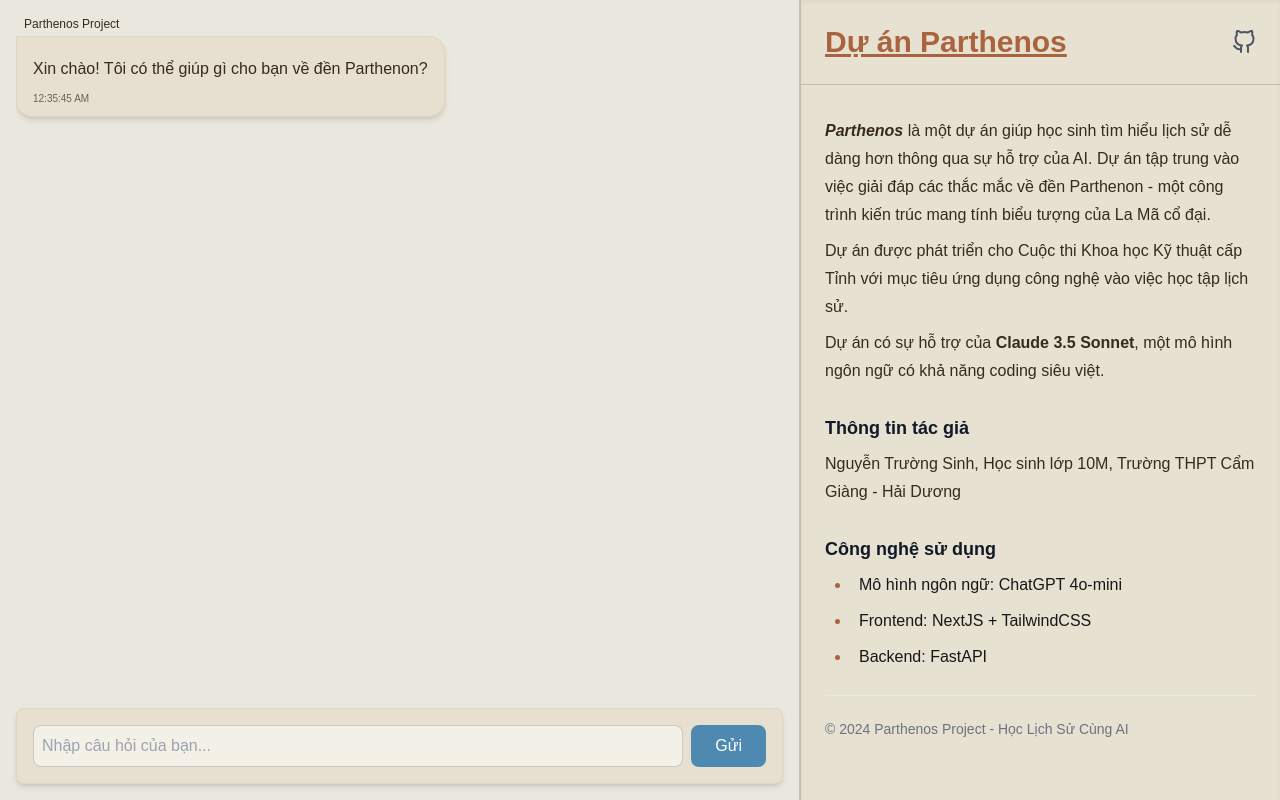
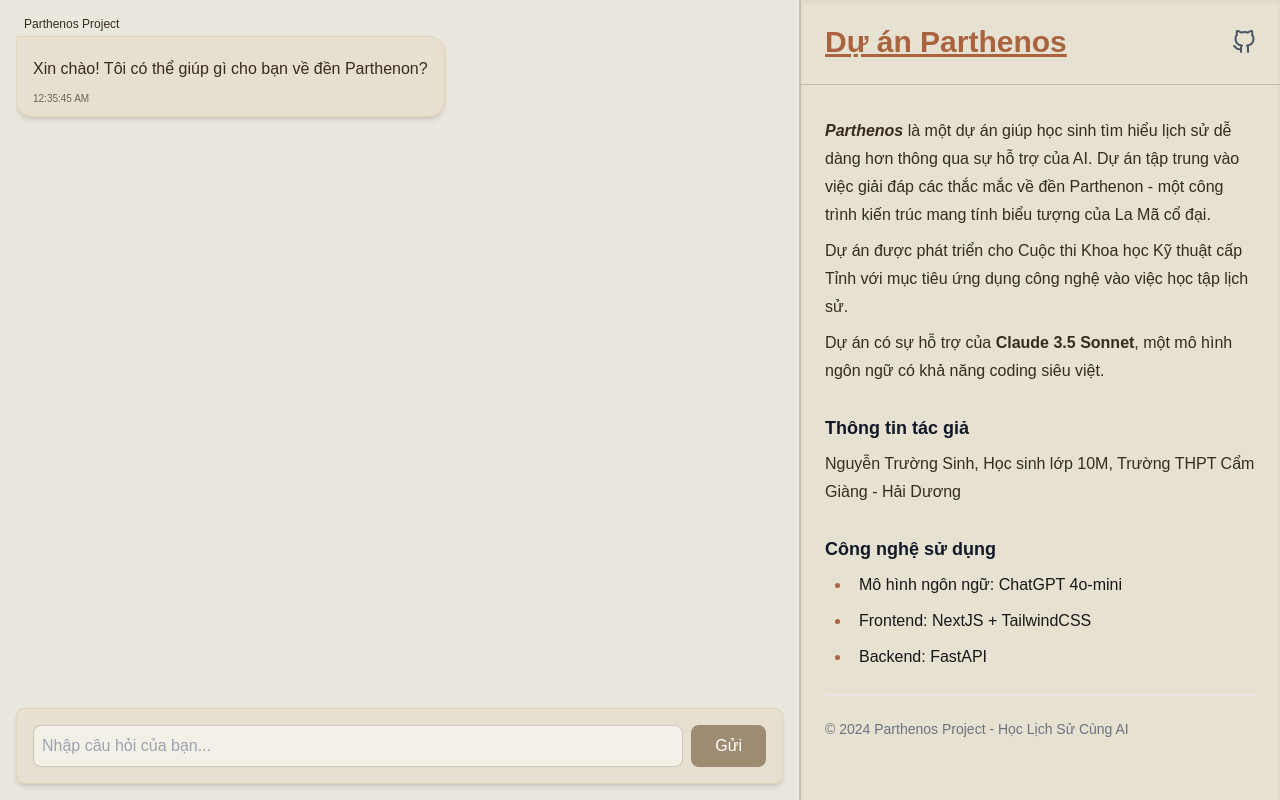
Before and after one commit to alaireselene/pantheus, a Next.js app in the folder apps/frontend/: page / in a window 1280 px wide. Built offline with nearby package versions, Linux system fonts and the light colour scheme; a web font is replaced by a local one.

Commit message:
Remove form

```diff
--- a/apps/frontend/app/page.tsx
+++ b/apps/frontend/app/page.tsx
@@ -1,5 +1,5 @@
 "use client";
-import { useState, FormEvent } from "react";
+import { useState, FormEvent, KeyboardEvent } from "react";
 import MarkdownRenderer from "../components/MarkdownRenderer";
 import { ApiError } from "../types/error";
 import { Message } from "../types/chat";
@@ -16,9 +16,14 @@
   const [input, setInput] = useState("");
   const [isLoading, setIsLoading] = useState(false);
 
-  const handleSubmit = async (e: FormEvent<HTMLFormElement>) => {
-    e.preventDefault();
-    e.stopPropagation(); // Add this to prevent event bubbling
+  const handleKeyDown = (e: KeyboardEvent<HTMLTextAreaElement>) => {
+    if (e.key === "Enter" && !e.shiftKey) {
+      e.preventDefault();
+      handleMessage();
+    }
+  };
+
+  const handleMessage = async () => {
     if (!input.trim() || isLoading) return;
 
     const userMessage: Message = {
@@ -31,7 +36,7 @@
     try {
       setMessages((prev) => [...prev, userMessage]);
       setIsLoading(true);
-      setInput(""); // Clear input after setting message
+      setInput("");
 
       const apiUrl = process.env.NEXT_PUBLIC_API_URL || "http://127.0.0.1:8000";
       const res = await fetch(`${apiUrl}/api/chat`, {
@@ -134,27 +139,30 @@
           )}
         </div>
 
-        <form
-          onSubmit={handleSubmit}
-          className="flex gap-2 bg-ancient-yellow/10 p-4 rounded-lg shadow-md border border-ancient-yellow/20"
-        >
-          <input
-            type="text"
+        <div className="flex gap-2 bg-ancient-yellow/10 p-4 rounded-lg shadow-md border border-ancient-yellow/20">
+          <textarea
+            rows={1}
             value={input}
             onChange={(e) => setInput(e.target.value)}
+            onKeyDown={handleKeyDown}
             placeholder="Nhập câu hỏi của bạn..."
-            className="flex-1 p-2 border border-ancient-brown/20 rounded-lg bg-white/50 focus:outline-none focus:ring-2 focus:ring-ancient-azure/50"
+            className="flex-1 p-2 border border-ancient-brown/20 rounded-lg bg-white/50 focus:outline-none focus:ring-2 focus:ring-ancient-azure/50 resize-none overflow-hidden"
+            style={{
+              minHeight: "42px",
+              maxHeight: "200px",
+              height: "auto",
+            }}
             disabled={isLoading}
-            autoComplete="off"
           />
           <button
-            type="submit"
-            disabled={isLoading}
+            onClick={handleMessage}
+            type="button"
+            disabled={isLoading || !input.trim()}
             className="bg-ancient-azure text-white px-6 py-2 rounded-lg hover:bg-ancient-azure/90 disabled:bg-ancient-beaver transition-colors"
           >
             Gửi
           </button>
-        </form>
+        </div>
       </main>
 
       <aside className="w-[480px] h-screen flex flex-col bg-ancient-yellow/10 shadow-inner overflow-y-auto border-l border-ancient-brown/20">
```
